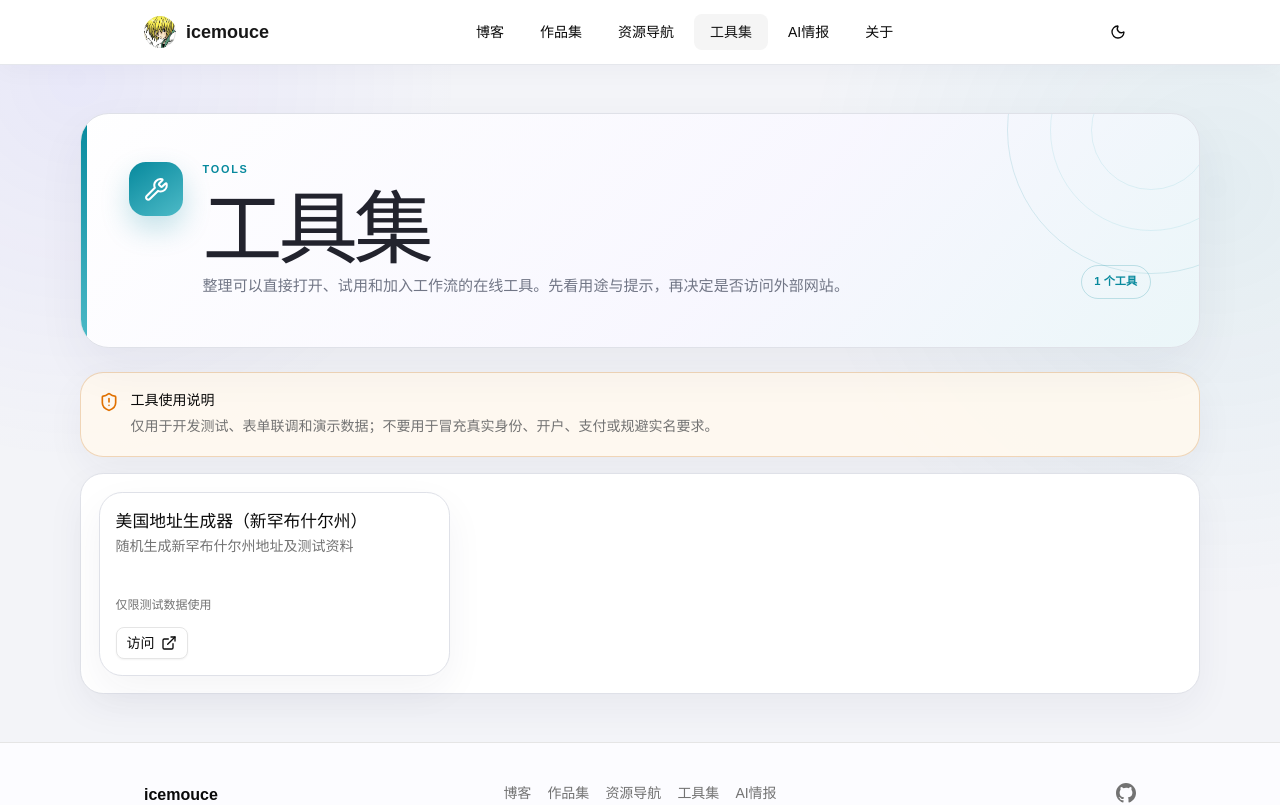
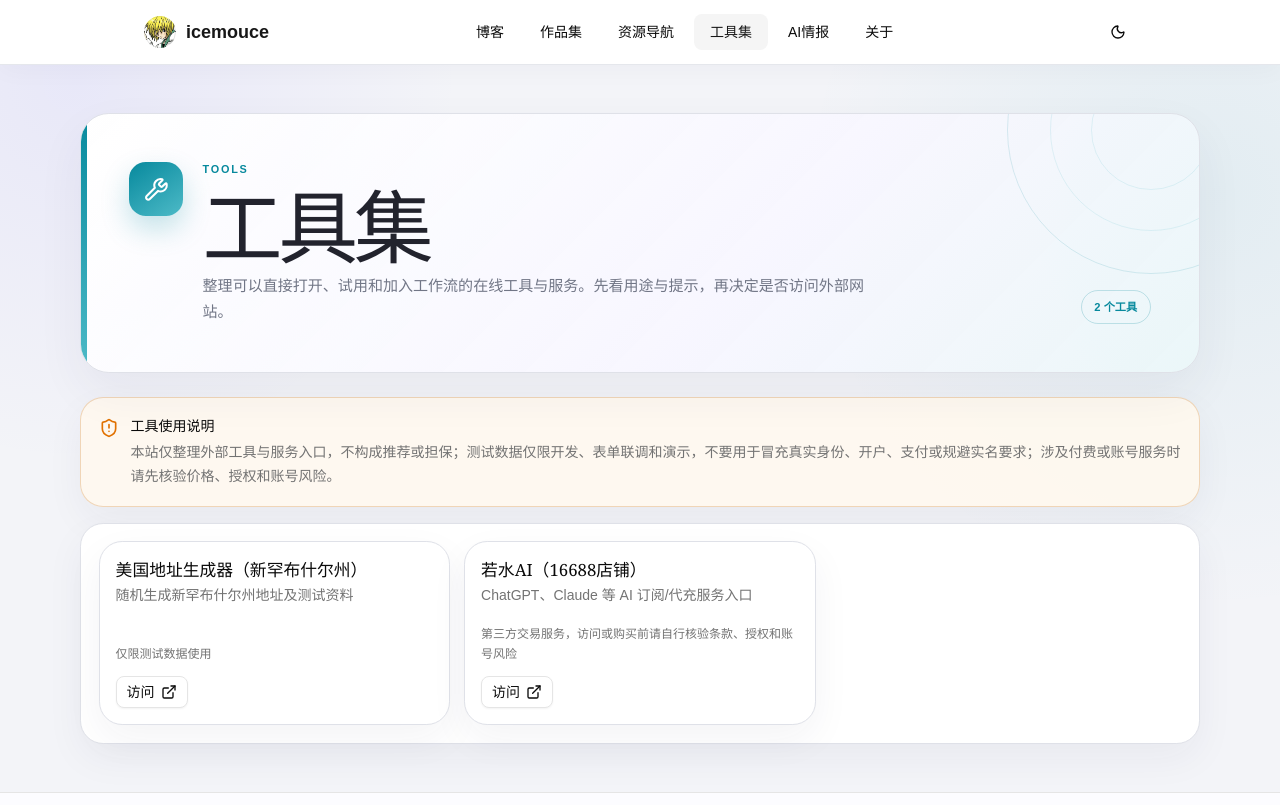
Before and after one commit to icemouce111/blog, a React (Vite) app: page /tools in a window 1280 px wide. Shown: the top 805 px of the page. Built offline with nearby package versions, Linux system fonts and the light colour scheme.

Commit message:
feat: add AI subscription service to tools

```diff
--- a/src/data/tools.json
+++ b/src/data/tools.json
@@ -1,11 +1,17 @@
 {
-  "disclaimer": "仅用于开发测试、表单联调和演示数据；不要用于冒充真实身份、开户、支付或规避实名要求。",
+  "disclaimer": "本站仅整理外部工具与服务入口，不构成推荐或担保；测试数据仅限开发、表单联调和演示，不要用于冒充真实身份、开户、支付或规避实名要求；涉及付费或账号服务时请先核验价格、授权和账号风险。",
   "items": [
     {
       "name": "美国地址生成器（新罕布什尔州）",
       "url": "https://www.meiguodizhi.com/usa-address/new-hampshire",
       "description": "随机生成新罕布什尔州地址及测试资料",
       "note": "仅限测试数据使用"
+    },
+    {
+      "name": "若水AI（16688店铺）",
+      "url": "https://www.16688.com.cn/shop/S306364",
+      "description": "ChatGPT、Claude 等 AI 订阅/代充服务入口",
+      "note": "第三方交易服务，访问或购买前请自行核验条款、授权和账号风险"
     }
   ]
 }
--- a/src/pages/ToolsPage.tsx
+++ b/src/pages/ToolsPage.tsx
@@ -21,7 +21,7 @@ export function ToolsPage() {
         <SectionHero
           eyebrow="TOOLS"
           title="工具集"
-          description="整理可以直接打开、试用和加入工作流的在线工具。先看用途与提示，再决定是否访问外部网站。"
+          description="整理可以直接打开、试用和加入工作流的在线工具与服务。先看用途与提示，再决定是否访问外部网站。"
           icon={Wrench}
           meta={`${items.length} 个工具`}
           tone="cyan"
```
